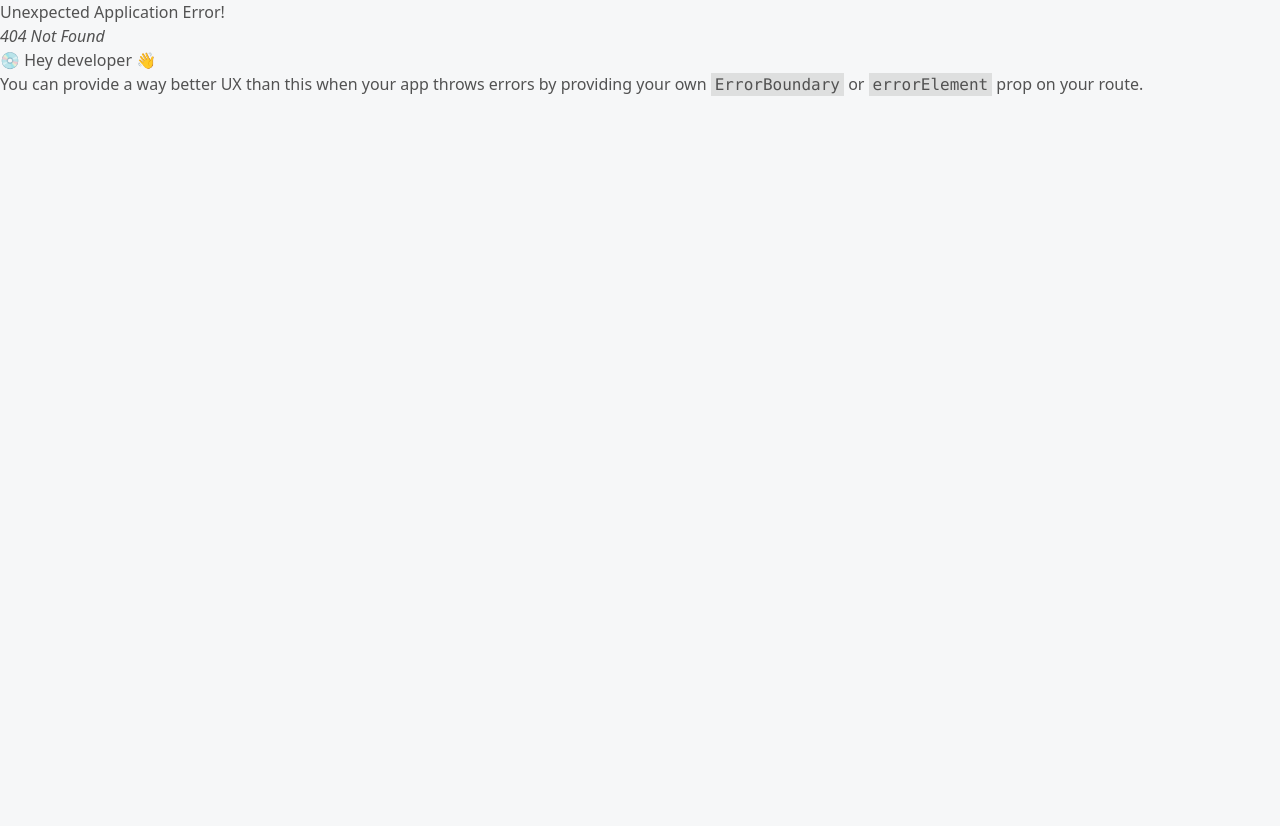
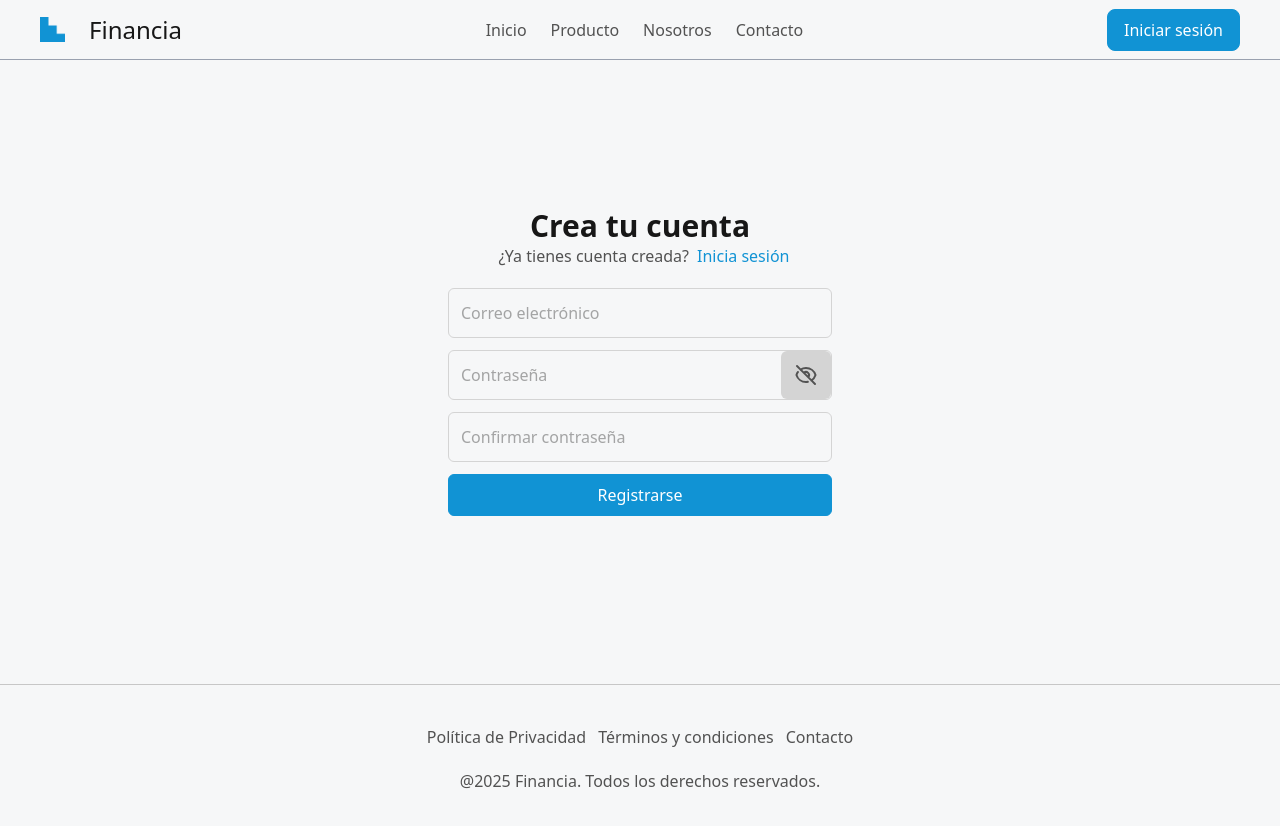
Before and after one commit to cterryc/pyme, a React (Vite) app in the folder front/: page /Registro in a window 1280 px wide. Before the commit this address had no page. Shown: the top 826 px of the page. Before the commit the page ends 800 px from the top, so only its background shows below. Built offline with nearby package versions, Linux system fonts and the light colour scheme.

Commit message:
la parte visual del register done

```diff
--- a/front/src/components/Example.tsx
+++ /dev/null
@@ -1,66 +0,0 @@
-import { useAuth } from "@/hooks/useAuth";
-import { useUser } from "@/hooks/useUser";
-import { registerSchema, type RegisterFormData } from "@/schemas/auth.schema";
-import { zodResolver } from "@hookform/resolvers/zod";
-import { useForm } from "react-hook-form";
-
-
-// EXAMPLE GET
-export const ExampleGet = () => {
-
-  // using the useUser hook
-  const { data: user, isLoading, isError, error } = useUser();
-  return (
-    <div>
-      <h1>User Info</h1>
-      {isLoading && <p>Cargando...</p>}
-      {isError && <p>Error: {error.message}</p>}
-      {!isLoading && !isError && (
-        <div>
-          <p>Username: {user?.username}</p>
-          <p>Email: {user?.email}</p>
-        </div>
-      )}
-    </div>
-  )
-}
-
-
-//  EXAMPLE POST - PUT - DELETE
-export const ExamplePost = () => {
-
-  // using react-hook-form with zod validation
-  const { register, handleSubmit, formState: { errors } } = useForm<RegisterFormData>({
-    resolver: zodResolver(registerSchema),
-  })
-
-  // using the useAuth hook
-  const { mutate, isPending, isError, error } = useAuth({
-    onSuccess: (data) => {
-      console.log("Registro exitoso:", data)
-    }
-  })
-
-  // function to handle form submission
-  const submitData = (data: RegisterFormData) => {
-    mutate(data);
-  }
-
-  return (
-    <>
-      <form onSubmit={handleSubmit(submitData)}>
-        <div>
-          <input type="email" {...register("email")} placeholder="Email" required />
-          {errors.email && <span>{errors.email.message}</span>}
-        </div>
-        <input type="text" {...register("username")} placeholder="Username" required />
-        <input type="password" {...register("password")} placeholder="Password" required />
-        <input type="password" {...register("confirmPassword")} placeholder="Confirm Password" required />
-        <button type="submit" disabled={isPending}>
-          {isPending ? "Cargando..." : "Registrarse"}
-        </button>
-      </form>
-      {isError && <p>Error en el servidor: {error.message}</p>}
-    </>
-  )
-}
--- /dev/null
+++ b/front/src/components/Footer.tsx
@@ -0,0 +1,19 @@
+import { Link } from 'react-router-dom'
+export const Footer = () => {
+  return (
+    <footer className='flex flex-col items-center gap-5 p-10 border-t-1 border-[rgba(199,199,199,1)] text-center'>
+      <ul className='flex gap-3'>
+        <li>
+          <Link to='/'>Política de Privacidad</Link>
+        </li>
+        <li>
+          <Link to='/'>Términos y condiciones</Link>
+        </li>
+        <li>
+          <Link to='/'>Contacto</Link>
+        </li>
+      </ul>
+      <p>@2025 Financia. Todos los derechos reservados.</p>
+    </footer>
+  )
+}
--- /dev/null
+++ b/front/src/components/ProgressBar.tsx
@@ -0,0 +1,13 @@
+export const ProgressBar = ({ percent, title, barHeight }) => {
+  return (
+    <div className='w-full font-medium text-[var(--primary)]'>
+      <div className='flex justify-between mb-2'>
+        <p>{title}</p>
+        <p>{percent}% comlpetado</p>
+      </div>
+      <div className='bg-[#c8e3f0] rounded-xl overflow-hidden' style={{ height: `${barHeight}px` }}>
+        <div className='bg-[var(--primary)] h-full' style={{ maxWidth: '100%', width: `${percent}%` }}></div>
+      </div>
+    </div>
+  )
+}
--- a/front/src/pages/Landing.tsx
+++ b/front/src/pages/Landing.tsx
@@ -1,9 +1,8 @@
+import { HiOutlineTrendingUp, HiOutlineCalendar, HiOutlineCash, HiOutlineClipboardList } from 'react-icons/hi'
 import { Header } from '@/components/Header'
+import { Footer } from '@/components/Footer'
 import { Link } from 'react-router-dom'
-import { HiOutlineTrendingUp, HiOutlineCalendar, HiOutlineCash, HiOutlineClipboardList } from 'react-icons/hi'
 export const Landing = () => {
-  const imagenTemp =
-    'https://images.unsplash.com/photo-1521247205284-f4f3c95fdb5a?fm=jpg&q=60&w=3000&ixlib=rb-4.1.0&ixid=M3wxMjA3fDB8MHxzZWFyY2h8Mnx8ZWRpZmljaW8lMjBuZWdyb3xlbnwwfHwwfHx8MA%3D%3D'
   const avatarTemp = ''
   // const avatarTemp = 'https://encrypted-tbn0.gstatic.com/images?q=tbn:ANd9GcTaotZTcu1CLMGOJMDl-f_LYBECs7tqwhgpXA&s'
 
@@ -11,7 +10,7 @@ export const Landing = () => {
     <>
       <Header avatar={avatarTemp} />
       <section
-        className={`min-h-[50vh] p-5 overflow-hidden bg-center bg-[url("${imagenTemp}")] flex flex-col justify-around text-white text-center`}
+        className={`min-h-[50vh] p-5 overflow-hidden bg-center bg-[url("assets/landing/portada.jpeg")] flex flex-col justify-around text-white text-center`}
       >
         <div className='max-w-200 w-full mx-auto'>
           <p className='text-3xl md:text-6xl font-bold mb-6'>Impulsa tu negocio con el crédito ideal</p>
@@ -176,21 +175,7 @@ export const Landing = () => {
           Comparar créditos
         </Link>
       </section>
-
-      <footer className='flex flex-col items-center gap-5 p-10 border-t-1 border-[rgba(199,199,199,1)] text-center'>
-        <ul className='flex gap-3'>
-          <li>
-            <Link to='/'>Política de Privacidad</Link>
-          </li>
-          <li>
-            <Link to='/'>Términos y condiciones</Link>
-          </li>
-          <li>
-            <Link to='/'>Contacto</Link>
-          </li>
-        </ul>
-        <p>@2025 Financia. Todos los derechos reservados.</p>
-      </footer>
+      <Footer />
     </>
   )
 }
--- /dev/null
+++ b/front/src/pages/NotFound.tsx
@@ -0,0 +1,3 @@
+export const NotFound = () => {
+  return <>NOT FOUND</>
+}
--- /dev/null
+++ b/front/src/pages/Register.tsx
@@ -0,0 +1,90 @@
+import { Header } from '@/components/Header'
+import { Footer } from '@/components/Footer'
+import { Link } from 'react-router-dom'
+import { useState } from 'react'
+import { HiOutlineEye, HiOutlineEyeOff } from 'react-icons/hi'
+
+export const Register = () => {
+  const borderColor = '#D4D4D4'
+  const borderErrorColor = '#FB2C36'
+  const [emailError, setEmailError] = useState('')
+  const [passwordError, setPasswordError] = useState('')
+  const [showPassword, setShowPassword] = useState(false)
+
+  const handleSubmit = (e) => {
+    e.preventDefault()
+    const formData = new FormData(e.target)
+
+    const formValues = {
+      email: formData.get('email'),
+      password: formData.get('password'),
+      confirmPassword: formData.get('confirmPassword')
+    }
+    console.log(formValues)
+    setEmailError('mensaje de error para email')
+    setPasswordError('mensaje de error para contraseña')
+  }
+
+  return (
+    <>
+      <Header avatar={''} />
+      <article className='min-h-[78vh] max-w-7xl m-auto p-3 content-center text-center'>
+        <h3 className='font-bold text-3xl text-[var(--font-title-light)] '>Crea tu cuenta</h3>
+        <p className='inline mx-2'>¿Ya tienes cuenta creada?</p>
+        <Link to='/' className='text-[var(--primary)] font-medium'>
+          Inicia sesión
+        </Link>
+        <form className='flex flex-col items-center gap-3 my-5' onSubmit={handleSubmit}>
+          {emailError != '' && <p className='text-xs text-[#FB2C36]'>{emailError}</p>}
+          <input
+            type='email'
+            placeholder='Correo electrónico'
+            name='email'
+            className='border p-3 max-w-sm w-full rounded-md'
+            style={{ borderColor: !emailError ? borderColor : borderErrorColor }}
+          />
+          {passwordError != '' && <p className='text-xs text-[#FB2C36]'>{passwordError}</p>}
+
+          <div className='relative max-w-sm w-full rounded-md w-full '>
+            <input
+              type={showPassword ? 'text' : 'password'}
+              placeholder='Contraseña'
+              name='password'
+              className='w-full p-3 border rounded-md '
+              style={{ borderColor: !passwordError ? borderColor : borderErrorColor }}
+            />
+            {!showPassword && (
+              <HiOutlineEyeOff
+                onClick={() => {
+                  setShowPassword(true)
+                }}
+                className='absolute top-[1px] right-[1px] h-[calc(100%-2px)] bg-[#D4D4D4] w-[50px] p-3 cursor-pointer rounded-md'
+                style={passwordError ? { color: 'white', backgroundColor: borderErrorColor } : {}}
+              />
+            )}
+            {showPassword && (
+              <HiOutlineEye
+                onClick={() => {
+                  setShowPassword(false)
+                }}
+                className='absolute top-[1px] right-[1px] h-[calc(100%-2px)] bg-[#D4D4D4] w-[50px] p-3 cursor-pointer rounded-md'
+                style={passwordError ? { color: 'white', backgroundColor: borderErrorColor } : {}}
+              />
+            )}
+          </div>
+          <input
+            type='password'
+            placeholder='Confirmar contraseña'
+            name='confirmPassword'
+            className='border p-3 max-w-sm w-full rounded-md'
+            style={{ borderColor: !passwordError ? borderColor : borderErrorColor }}
+          />
+          <button className='bg-[var(--primary)] p-2  max-w-sm w-full  text-white rounded-md border border-[var(--primary)] hover:bg-white hover:text-[var(--primary)] cursor-pointer'>
+            Registrarse
+          </button>
+        </form>
+      </article>
+      <Footer />
+    </>
+  )
+}
--- a/front/src/routes/route.tsx
+++ b/front/src/routes/route.tsx
@@ -1,7 +1,18 @@
 import { createBrowserRouter } from 'react-router-dom'
 import { Landing } from '../pages/Landing'
+import { Register } from '../pages/Register'
+import { NotFound } from '../pages/NotFound'
 
 export const mainRouter = createBrowserRouter([
-  { path: '/', element: <Landing /> }
+  {
+    path: '/',
+    errorElement: <NotFound />,
+    element: <Landing />
+  },
+  {
+    path: '/Registro',
+    element: <Register />
+  }
+
   // add pages
 ])
```
Also changed, not shown: front/public/assets/landing/portada.jpeg (added).
